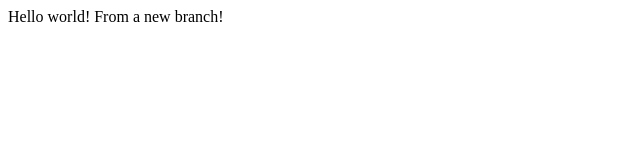
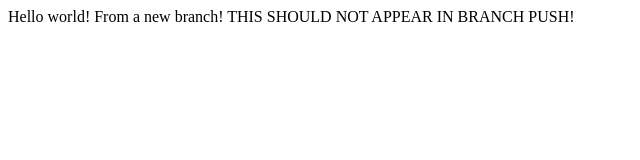
Before and after one commit to pixelparagon/MyFirstWebsite, a plain HTML site: page WebApplication1/WebApplication1/index.html in a window 1280 px wide. Shown: the whole page, without its empty margins (0-640 px from the left). Drawn offline with Linux system fonts and the light colour scheme.

Commit message:
updated branch1

```diff
--- a/WebApplication1/WebApplication1/index.html
+++ b/WebApplication1/WebApplication1/index.html
@@ -5,6 +5,6 @@
     <title>My Very First WebPage (not really)</title>
 </head>
 <body>
-    Hello world! From a new branch!
+    Hello world! From a new branch! THIS SHOULD NOT APPEAR IN BRANCH PUSH!
 </body>
 </html>
```
